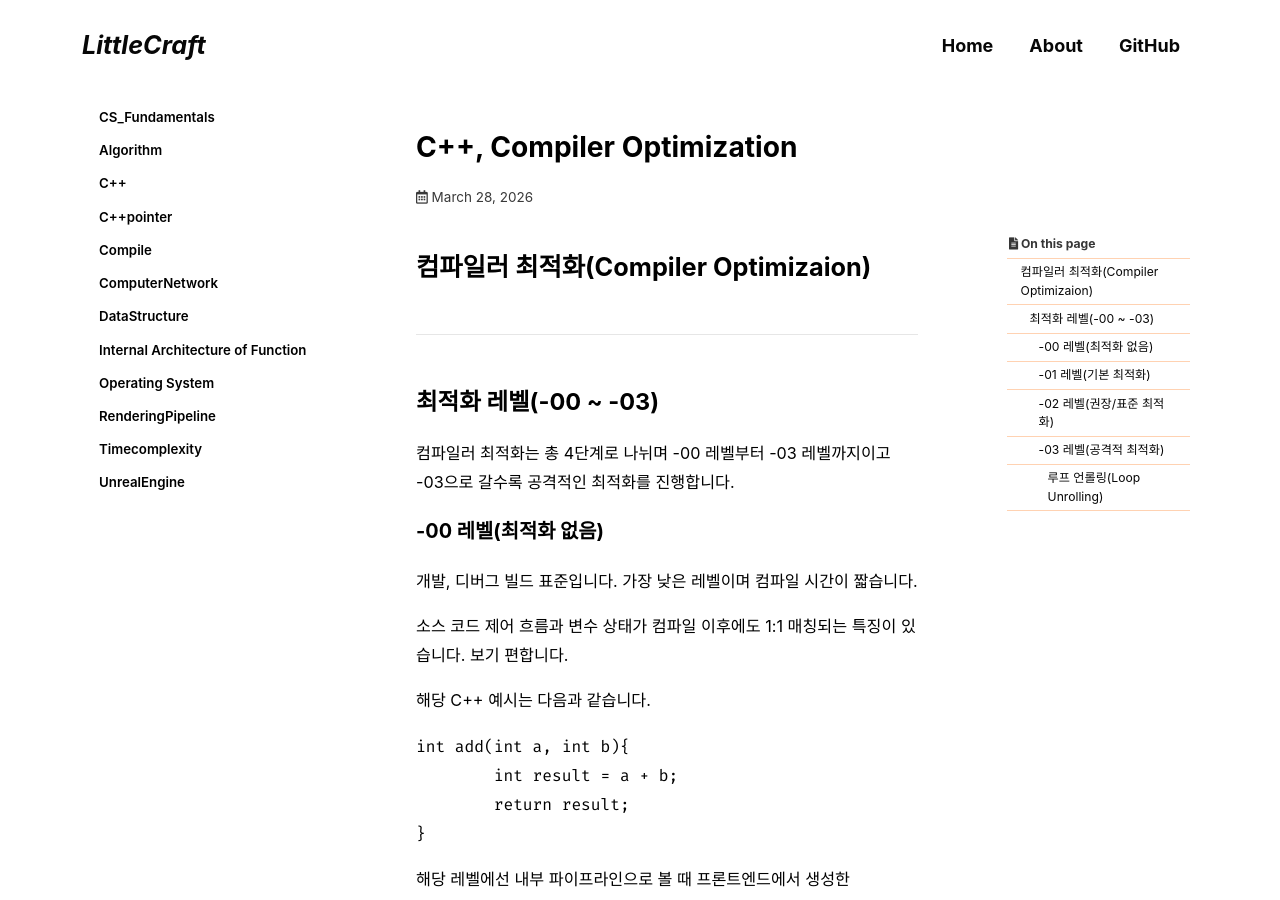
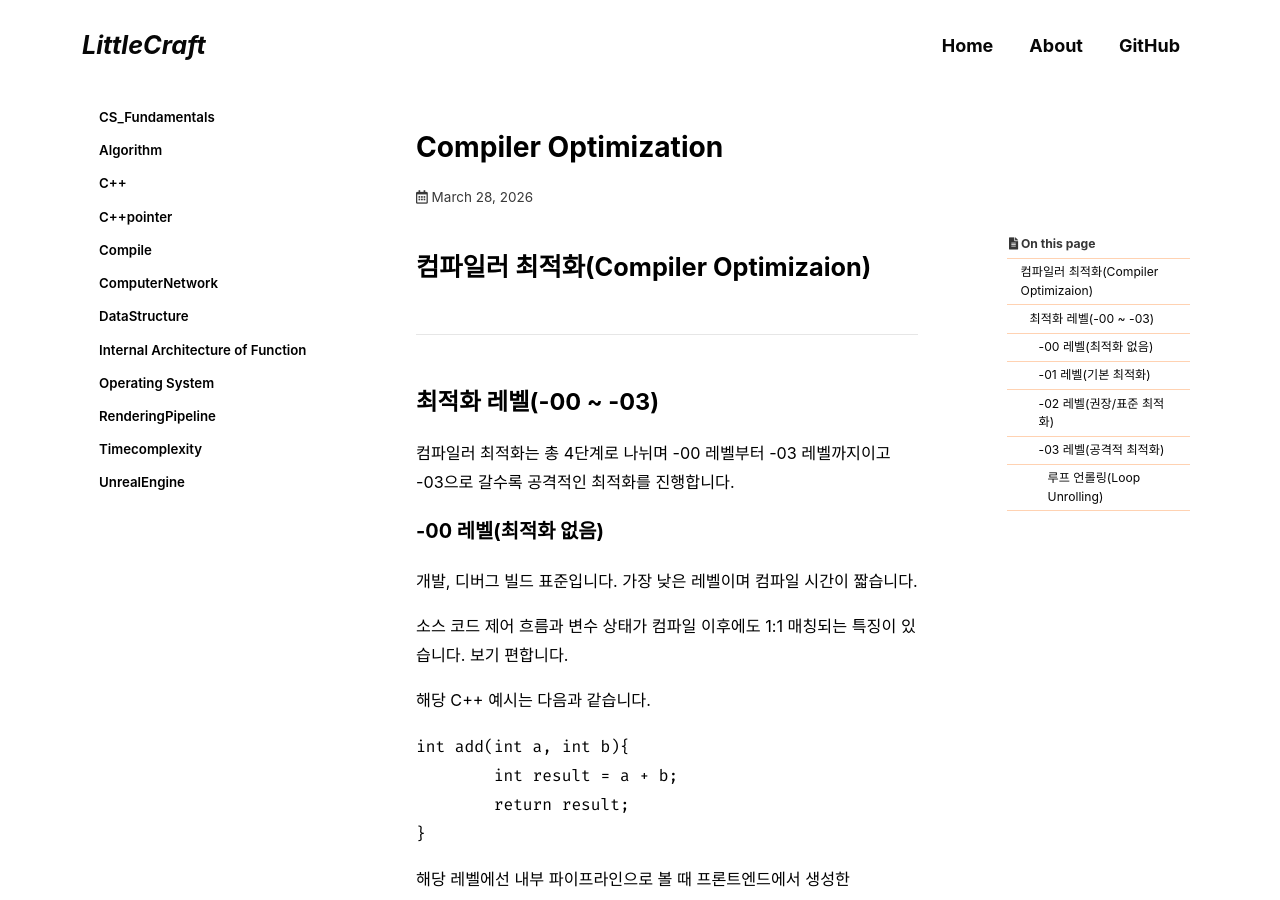
Before and after one commit to ElveCity/ElveCity.github.io, a Jekyll site: the page built from _posts/2026-03-28-Compiler Optimization.md, in a window 1280 px wide and 900 px high. Built offline with Jekyll 4.4.1, drawn with Linux system fonts in a browser that asks for light colours; cached includes are drawn as plain includes; some web fonts are replaced; comment, search, counter and statistics services are not loaded; part of the change alters nothing that is shown.

Commit message:
chore : edit list

```diff
--- a/_posts/2026-03-28-C++_Compiler_11.md
+++ b/_posts/2026-03-28-Compiler Optimization.md
@@ -1,13 +1,13 @@
 ---
-title: "C++, Compiler Optimization"
+title: "Compiler Optimization"
 excerpt: "해당 파트의 이론 및 구현, 그 외 관련 이론에 대해서도 다룹니다."
 
 categories:
-  - Compile, C++
+  - Compile
 tags:
   - [Compile, Optimization]
 
-permalink: /Compile/Optimization
+permalink: /Compile/
 
 toc: true
 toc_sticky: true
```
